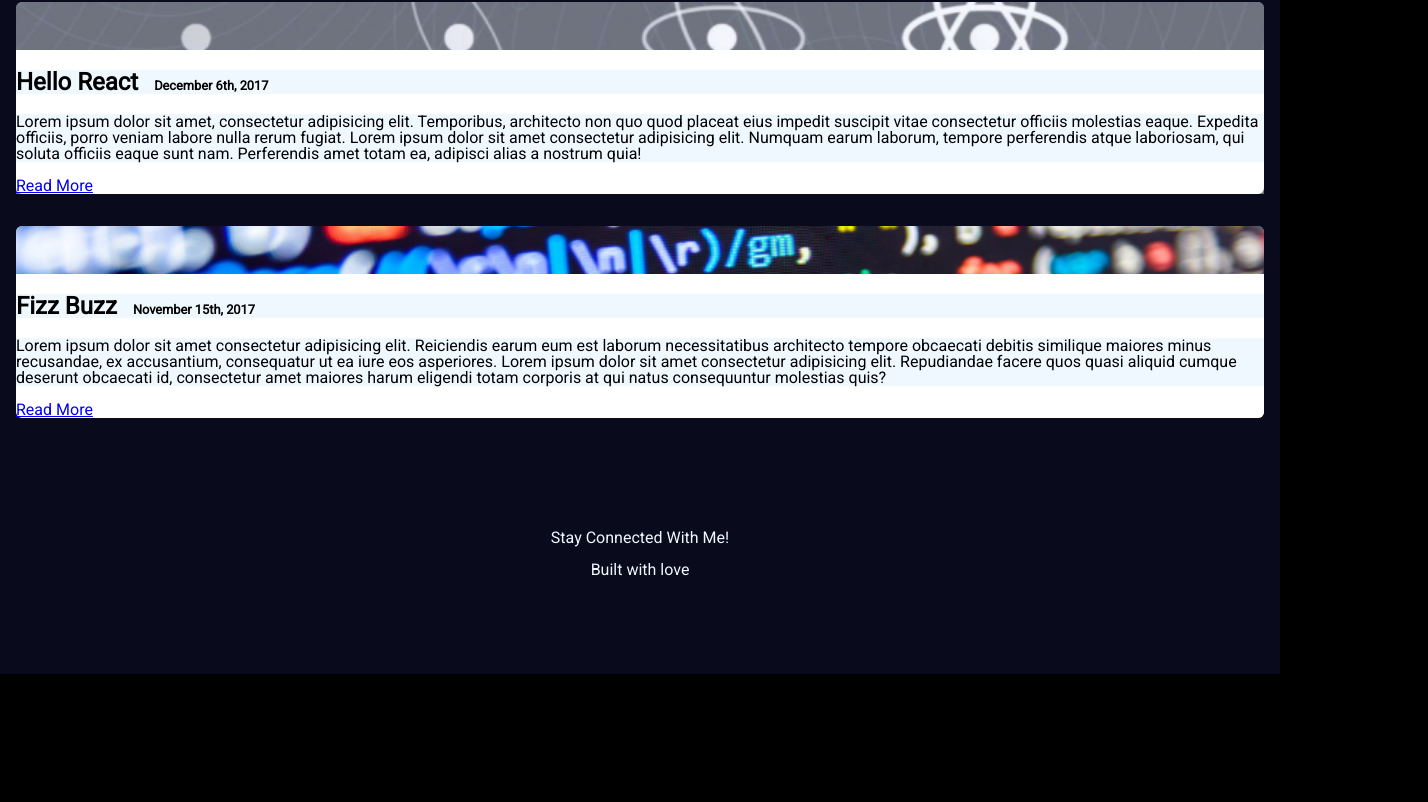
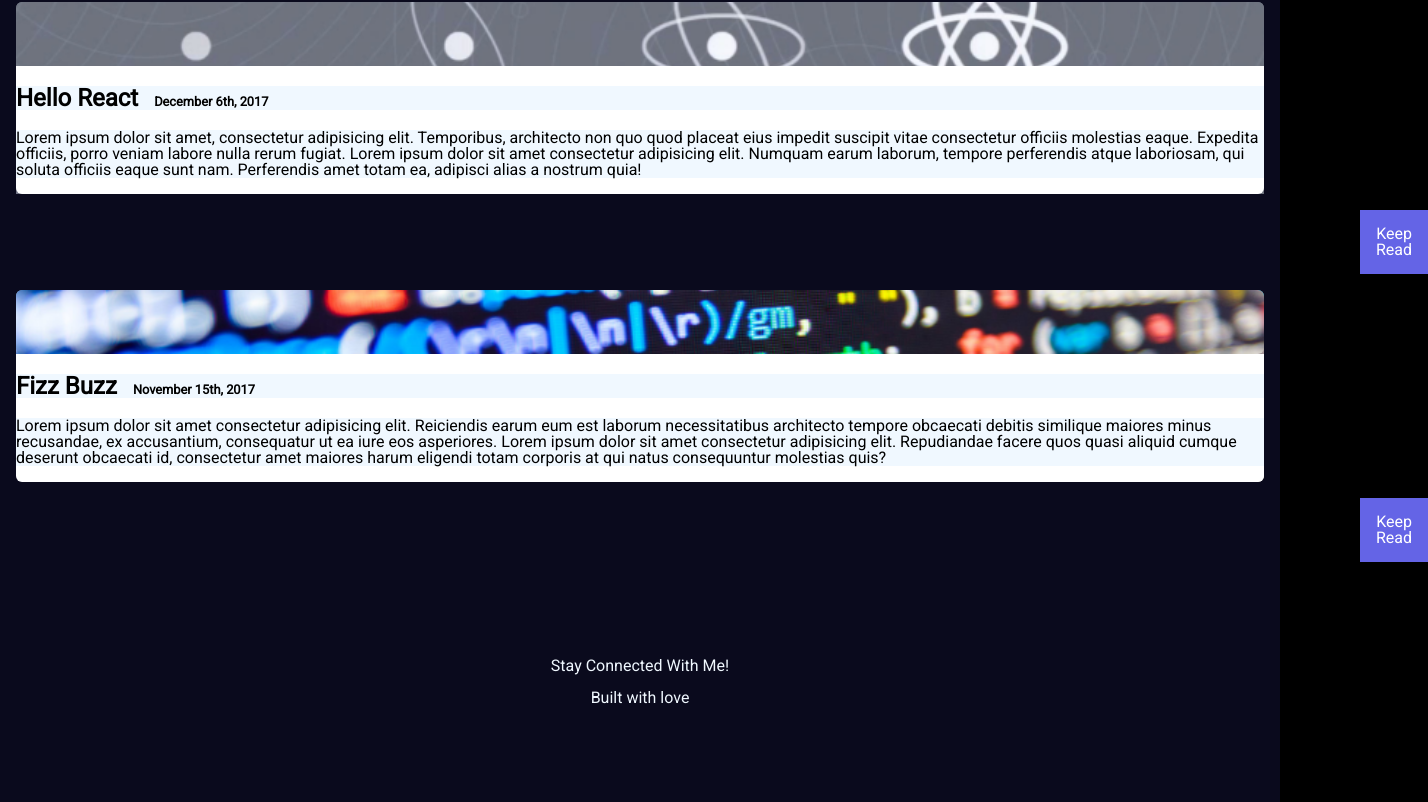
Before and after one commit to sgacio/portfolio, a website: page public/index.html in a window 1280 px wide. Shown: the part 969-1771 px from the top of the page, 1428 px wide, since content can reach past the window. Before the commit the page ends 1643 px from the top, so only its background shows below. Drawn offline with Linux system fonts and the light colour scheme.

Commit message:
keep reading buttom slightly addressed

```diff
--- a/public/index.html
+++ b/public/index.html
@@ -53,10 +53,10 @@
                 officiis eaque sunt nam. Perferendis amet totam ea, adipisci
                 alias a nostrum quia!
               </p>
-              <a href="React"><span class="read-more">Read More</span></a>
             </blockquote>
           </div>
         </article>
+        <a href="React"><span class="read-more">Keep Read</span></a>
         <article>
           <div class="bottom-half-two">
             <header class="bottom-half-two"></header>
@@ -74,10 +74,10 @@
                 amet maiores harum eligendi totam corporis at qui natus
                 consequuntur molestias quis?
               </p>
-              <a href="Fizz-Buzz"><span class="read-more">Read More</span></a>
             </blockquote>
           </div>
         </article>
+        <a href="Fizz-Buzz"><span class="read-more">Keep Read</span></a>
       </nav>
       <footer>
         <p>Stay Connected With Me!</p>
--- a/public/screen.css
+++ b/public/screen.css
@@ -124,6 +124,17 @@ div>blockquote {
   opacity: 1;
 }
 
+.read-more {
+  display: inline-block;
+  text-align: right;
+  margin-left: 85rem;
+  font-family: 'Roboto', sans-serif;
+  color: white;
+  background-color: rgb(100, 100, 230);
+  padding: 1rem;
+  position: relative;
+}
+
 #small-words {
   font-size: .8rem;
   margin-left: 1rem;
```
